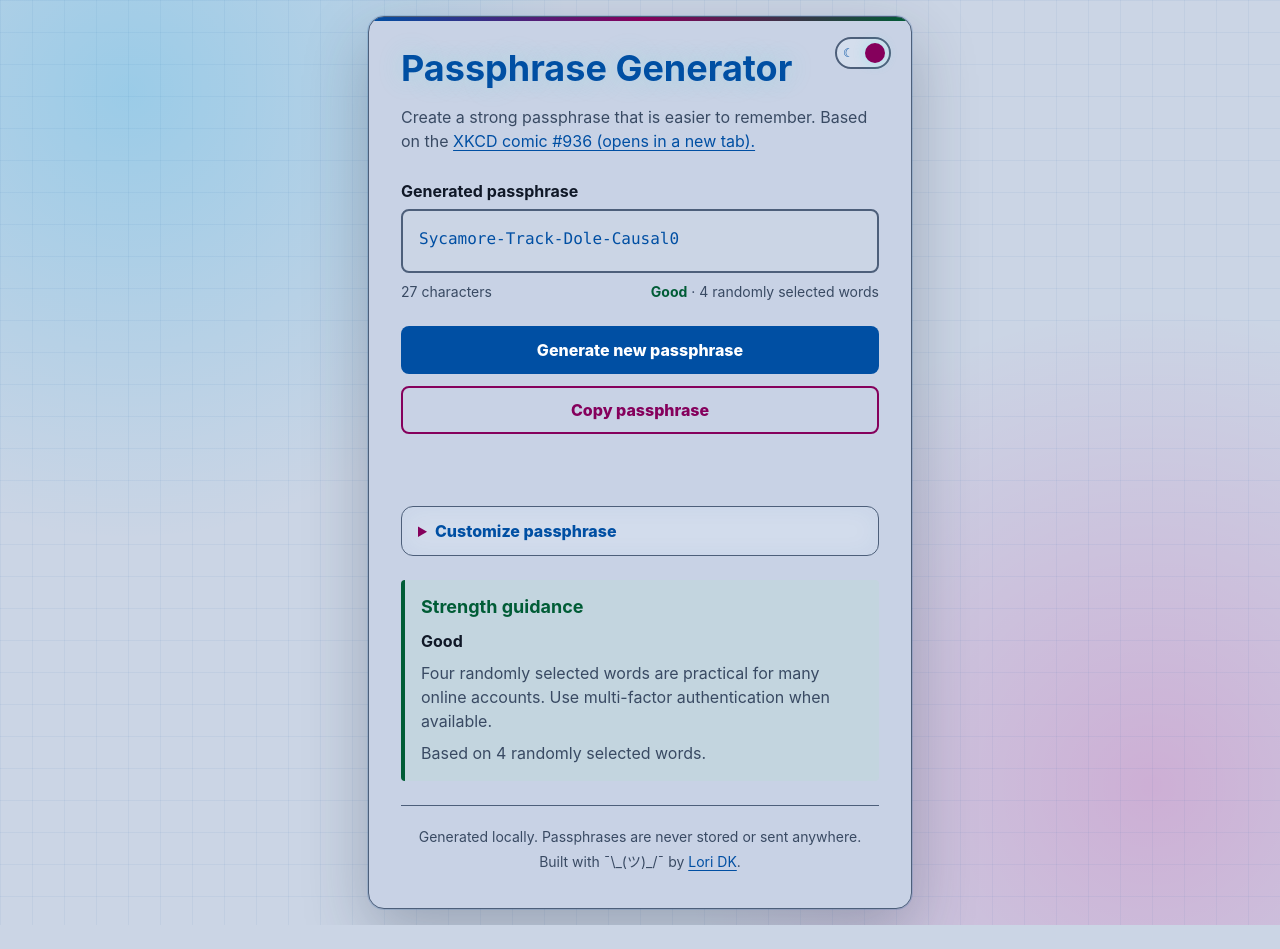
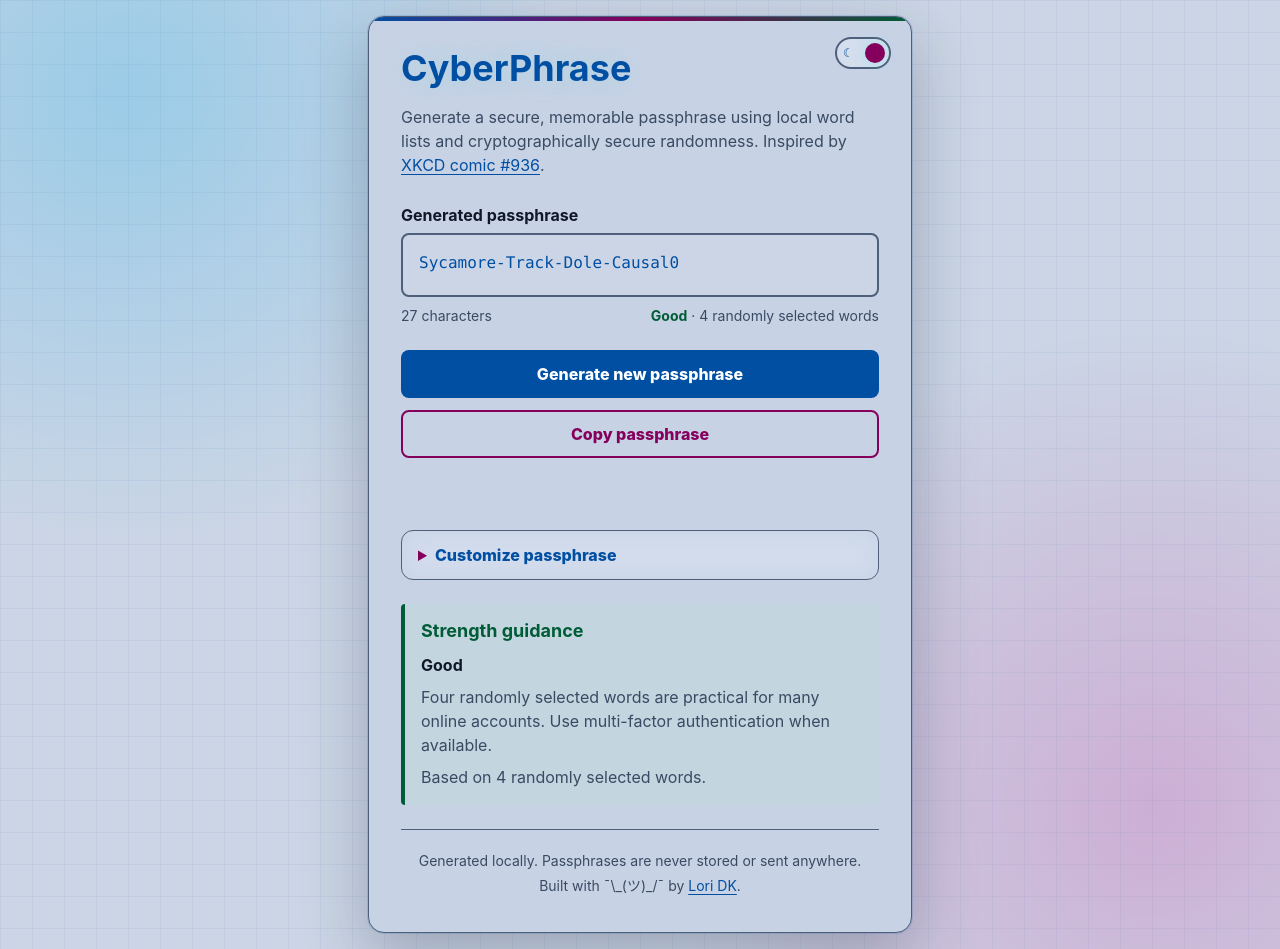
Before and after one commit to loridk/passphrase-generator-web, a React (Vite) app: page / in a window 1280 px wide. Before the commit the page ends 925 px from the top, so only its background shows below. Built offline with nearby package versions, Linux system fonts and the light colour scheme.

Commit message:
Rename to CyberPhrase

```diff
--- a/index.html
+++ b/index.html
@@ -27,13 +27,16 @@
     />
 
     <meta property="og:type" content="website" />
-    <meta property="og:title" content="Passphrase Generator" />
+    <meta
+      property="og:title"
+      content="CyberPhrase | Secure Passphrase Generator"
+    />
     <meta
       property="og:description"
       content="Generate memorable passphrases securely in your browser."
     />
 
-    <title>Passphrase Generator | Lori Dunford</title>
+    <title>CyberPhrase | Secure Passphrase Generator</title>
   </head>
 
   <body>
--- a/src/App.jsx
+++ b/src/App.jsx
@@ -234,19 +234,22 @@ function App() {
   return (
     <main className="app">
       <header className="app-header">
-        <h1>Passphrase Generator</h1>
+        <h1>CyberPhrase</h1>
         <ThemeSwitch theme={theme} onThemeChange={handleThemeChange} />
       </header>
 
       <p className="app-intro">
-        Create a strong passphrase that is easier to remember. Based on the{" "}
+        Generate a secure, memorable passphrase using local word lists and
+        cryptographically secure randomness. Inspired by{" "}
         <a
           href="https://xkcd.com/936/"
           target="_blank"
           rel="noopener noreferrer"
         >
-          XKCD comic #936 (opens in a new tab).
+          XKCD comic #936
+          <span className="visually-hidden"> (opens in a new tab)</span>
         </a>
+        .
       </p>
 
       <div className="generator">
```
Also changed, not shown: 1 other file (tests, documents, lock files or other folders).
